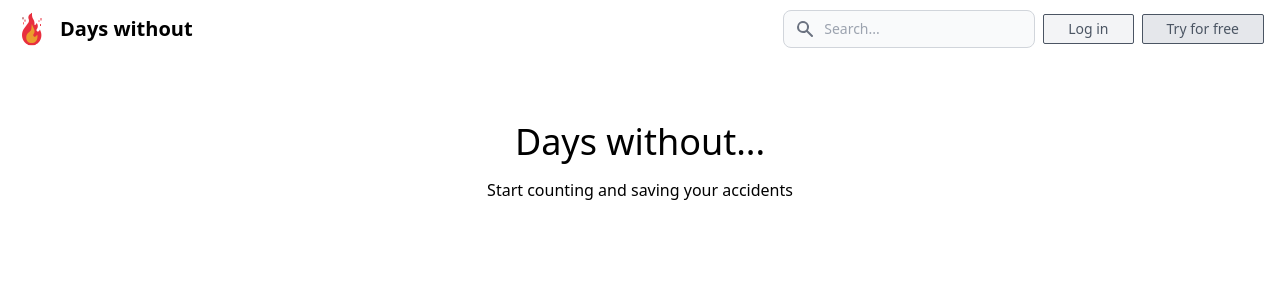
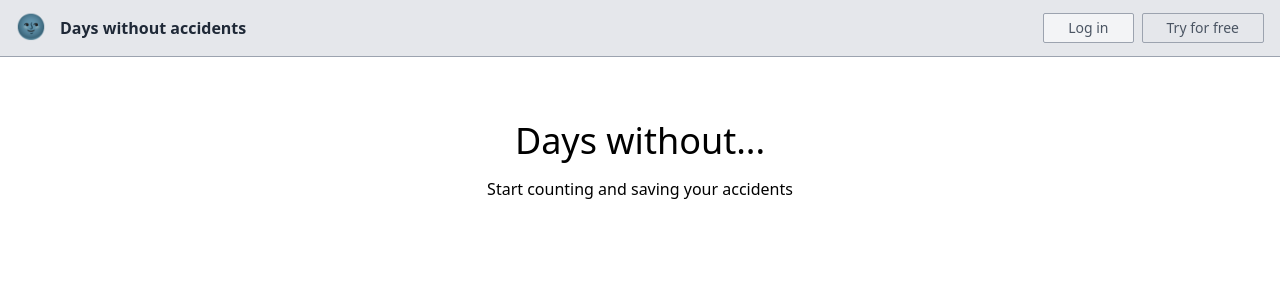
Before and after one commit to leflores-fisi/days-without-accidents, a PHP site: page / in a window 1280 px wide. Shown: the top 300 px of the page. Run offline with PHP 8.4, Linux system fonts and the light colour scheme; some libraries are stand-ins or nearby versions.

Commit message:
Add final style on app.php

```diff
--- a/partials/header.php
+++ b/partials/header.php
@@ -14,31 +14,23 @@
 
 <body class="h-full min-h-full">
   <header>
-    <nav class="bg-white border-gray-200 px-2 sm:px-4 py-2.5 dark:bg-gray-800">
+    <nav class="bg-gray-200 px-2 sm:px-4 py-2.5 border-b border-gray-400">
       <div class="container flex flex-wrap justify-between items-center mx-auto">
         <a href="index.php" class="flex items-center">
-          <img src="static/assets/logo.png" class="mr-3 h-6 sm:h-9 w-8" alt="DWA Logo" />
-          <span class="self-center text-xl font-semibold whitespace-nowrap dark:text-white">Days without</span>
+          <div class="mr-3 h-6 sm:h-9 w-8 text-2xl" alt="DWA Logo"/>🌚</div>
+          <span class="text-gray-800 font-sans font-semibold whitespace-nowrap">Days without accidents</span>
         </a>
         <?php if ($fileName != "login.php" && $fileName != "register.php"): ?>
           <div class="flex md:order-2">
-            <div class="hidden relative mr-3 md:mr-0 md:block">
-              <div class="flex absolute inset-y-0 left-0 items-center pl-3 pointer-events-none">
-                <svg class="w-5 h-5 text-gray-500" fill="currentColor" viewBox="0 0 20 20" xmlns="http://www.w3.org/2000/svg">
-                  <path fill-rule="evenodd" d="M8 4a4 4 0 100 8 4 4 0 000-8zM2 8a6 6 0 1110.89 3.476l4.817 4.817a1 1 0 01-1.414 1.414l-4.816-4.816A6 6 0 012 8z" clip-rule="evenodd"></path>
-                </svg>
-              </div>
-              <input type="text" id="email-address-icon" class="block p-2 pl-10 w-full text-gray-900 bg-gray-50 rounded-lg border border-gray-300 sm:text-sm focus:ring-blue-500 focus:border-blue-500 dark:bg-gray-700 dark:border-gray-600 dark:placeholder-gray-400 dark:text-white dark:focus:ring-blue-500 dark:focus:border-blue-500" placeholder="Search...">
-            </div>
             <?php if (isset($_SESSION["user"])): ?>
-              <a class="inline-block m-auto bg-gray-100 font-thin w-fit border border-gray-600 px-6 mx-2 py-1 text-sm text-gray-600 rounded-sm" href="logout.php">
+              <a class="inline-block m-auto bg-gray-100 font-thin w-fit border border-gray-400 px-6 mx-2 py-1 text-sm text-gray-600 rounded-sm" href="logout.php">
                 Log out
               </a>
             <?php else: ?>
-              <a class="inline-block m-auto bg-gray-100 font-thin w-fit border border-gray-600 px-6 mx-2 py-1 text-sm text-gray-600 rounded-sm" href="login.php">
+              <a class="inline-block m-auto bg-gray-100 font-thin w-fit border border-gray-400 px-6 mx-2 py-1 text-sm text-gray-600 rounded-sm" href="login.php">
                 Log in
               </a>
-              <a class="inline-block m-auto bg-gray-200 font-thin w-fit border border-gray-600 px-6 py-1 text-sm text-gray-600 rounded-sm" href="register.php">
+              <a class="inline-block m-auto bg-gray-200 font-thin w-fit border border-gray-400 px-6 py-1 text-sm text-gray-600 rounded-sm" href="register.php">
                 Try for free
               </a>
             <?php endif ?>
```
Also changed, not shown: app.php (+14 -7 lines), static/js/counter.js (+8 -8 lines).
